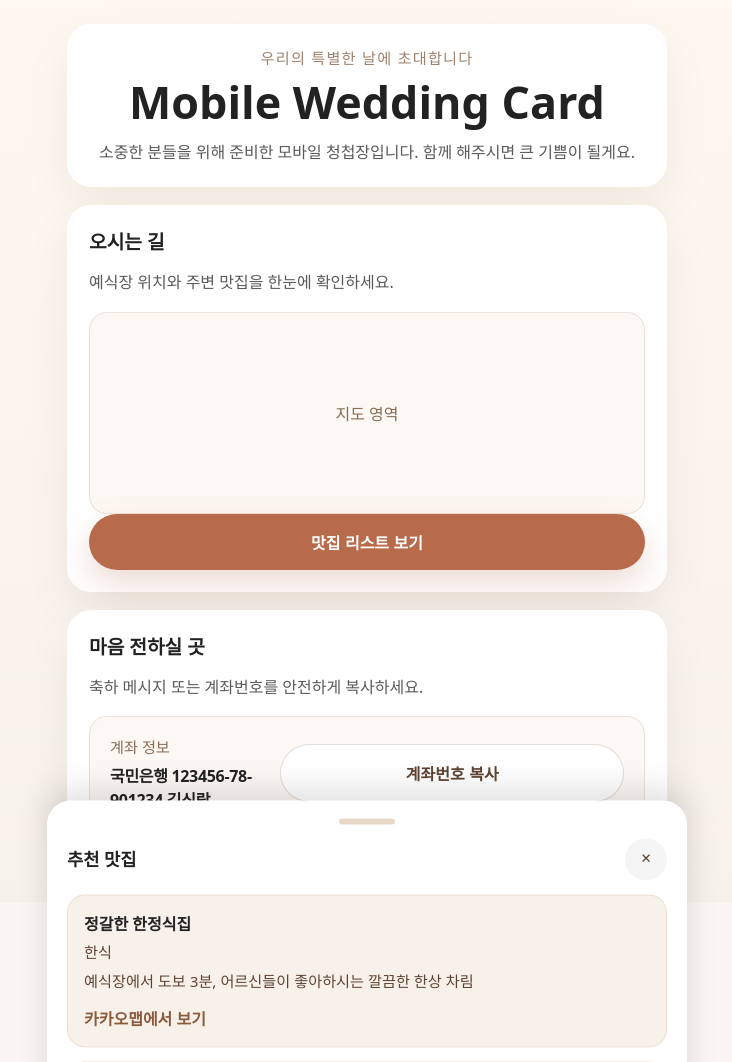
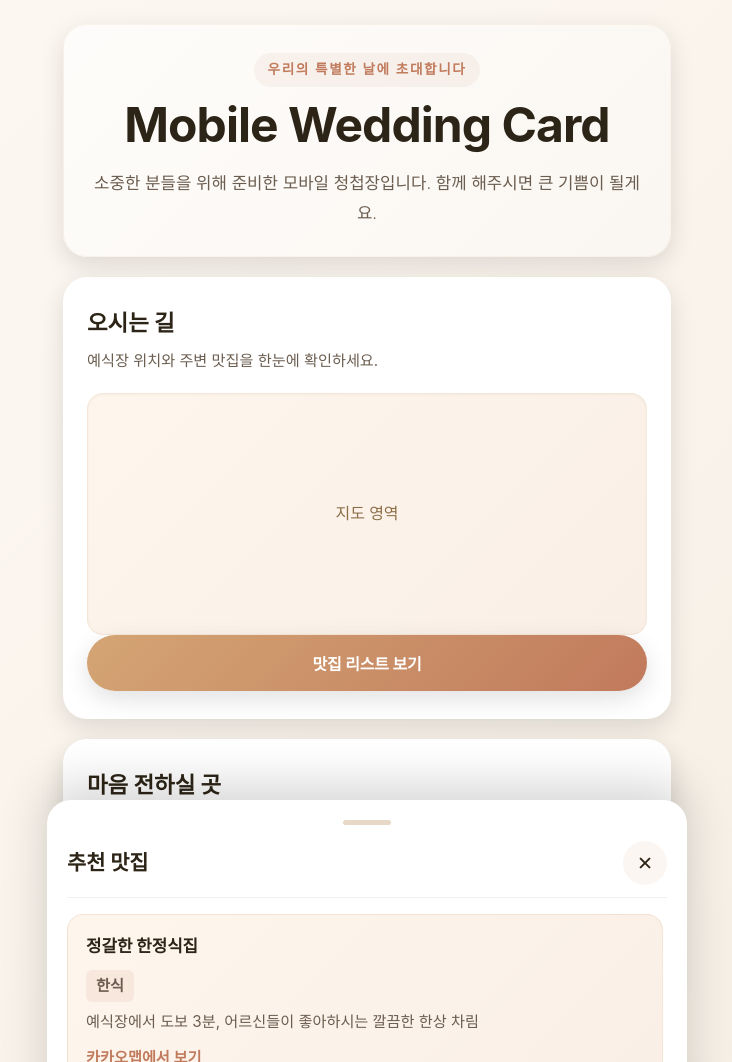
Before and after one commit to wonday325/mobile-wedding-card, a plain HTML site: page index.html in a window 1280 px wide. Shown: the whole page, without its empty margins (273-1005 px from the left). Before the commit the page ends 902 px from the top, so only its background shows below. Drawn offline with Linux system fonts and the light colour scheme.

Commit message:
Improve CSS styling with enhanced design and animations

```diff
--- a/css/style.css
+++ b/css/style.css
@@ -1,8 +1,17 @@
 :root {
-  color-scheme: light;
-  font-family: "Apple SD Gothic Neo", "Noto Sans KR", system-ui, sans-serif;
-  background: #faf7f2;
-  color: #222;
+  --color-primary: #d4a574;
+  --color-secondary: #8b6f47;
+  --color-accent: #c17a5c;
+  --color-light-bg: #faf7f2;
+  --color-white: #ffffff;
+  --color-text: #2c2416;
+  --color-text-muted: #6b5d4f;
+  --shadow-sm: 0 2px 8px rgba(0, 0, 0, 0.08);
+  --shadow-md: 0 8px 24px rgba(0, 0, 0, 0.12);
+  --shadow-lg: 0 16px 48px rgba(0, 0, 0, 0.15);
+  --radius-lg: 24px;
+  --radius-md: 16px;
+  --radius-sm: 12px;
 }
 
 * {
@@ -12,97 +21,142 @@
 html,
 body {
   margin: 0;
-  min-height: 100%;
+  padding: 0;
+  min-height: 100vh;
 }
 
 body {
-  background: linear-gradient(180deg, #fff8f0 0%, #f7f1ec 100%);
+  font-family: -apple-system, BlinkMacSystemFont, "Segoe UI", "Noto Sans KR", sans-serif;
+  background: linear-gradient(135deg, #fdf9f3 0%, #f5eee4 100%);
+  color: var(--color-text);
+  line-height: 1.6;
 }
 
 .page-container {
-  width: min(100%, 640px);
+  width: 100%;
+  max-width: 640px;
   margin: 0 auto;
-  padding: 24px 20px 32px;
+  padding: 24px 16px 40px;
 }
 
 .hero-card,
 .section-card {
-  background: #ffffff;
-  border-radius: 24px;
-  box-shadow: 0 18px 50px rgba(0, 0, 0, 0.06);
-  padding: 22px;
-  margin-bottom: 18px;
+  background: var(--color-white);
+  border-radius: var(--radius-lg);
+  box-shadow: var(--shadow-md);
+  padding: 28px 24px;
+  margin-bottom: 20px;
+  animation: fadeInUp 0.6s ease-out;
+}
+
+@keyframes fadeInUp {
+  from {
+    opacity: 0;
+    transform: translateY(20px);
+  }
+  to {
+    opacity: 1;
+    transform: translateY(0);
+  }
 }
 
 .hero-card {
   text-align: center;
+  background: linear-gradient(135deg, #fefcfa 0%, #faf7f2 100%);
+  border: 1px solid rgba(212, 165, 116, 0.1);
 }
 
 .eyebrow {
-  margin: 0 0 10px;
-  color: #9f826d;
-  font-size: 0.95rem;
-  letter-spacing: 0.08em;
+  display: inline-block;
+  margin: 0 0 12px;
+  padding: 6px 14px;
+  color: var(--color-accent);
+  font-size: 0.85rem;
+  font-weight: 600;
+  letter-spacing: 0.12em;
+  background: rgba(193, 122, 92, 0.08);
+  border-radius: 999px;
 }
 
 h1 {
-  margin: 0;
-  font-size: clamp(2rem, 5vw, 2.8rem);
-  line-height: 1.05;
+  margin: 0 0 8px;
+  font-size: clamp(2.2rem, 6vw, 3rem);
+  font-weight: 700;
+  line-height: 1.1;
+  letter-spacing: -0.02em;
+  color: var(--color-text);
 }
 
-.message,
-.section-header p {
-  margin: 14px 0 0;
-  line-height: 1.65;
-  color: #5a5a5a;
-  font-size: 1rem;
+.message {
+  margin: 16px 0 0;
+  font-size: 1.05rem;
+  line-height: 1.8;
+  color: var(--color-text-muted);
+  font-weight: 300;
 }
 
 .section-header {
-  margin-bottom: 16px;
+  margin-bottom: 20px;
 }
 
 .section-header h2 {
-  margin: 0;
-  font-size: 1.2rem;
+  margin: 0 0 8px;
+  font-size: 1.4rem;
+  font-weight: 700;
+  color: var(--color-text);
 }
 
-.map-card,
-.payment-card {
-  border-radius: 18px;
+.section-header p {
+  margin: 0;
+  font-size: 0.95rem;
+  color: var(--color-text-muted);
+}
+
+.map-card {
+  border-radius: var(--radius-md);
   overflow: hidden;
-  background: #fdf8f3;
-  border: 1px solid rgba(150, 111, 94, 0.16);
+  background: linear-gradient(135deg, #fef5ed 0%, #f9efe6 100%);
+  border: 1px solid rgba(212, 165, 116, 0.15);
+  box-shadow: inset 0 1px 3px rgba(0, 0, 0, 0.04);
 }
 
 .map-placeholder {
-  min-height: 200px;
+  min-height: 240px;
   display: grid;
   place-items: center;
-  color: #866b55;
+  color: var(--color-secondary);
   font-size: 1rem;
-  padding: 32px 16px;
+  padding: 40px 24px;
+  font-weight: 500;
 }
 
 .payment-card {
+  border-radius: var(--radius-md);
+  overflow: hidden;
+  background: linear-gradient(135deg, #fefcfa 0%, #f9efe6 100%);
+  border: 1px solid rgba(212, 165, 116, 0.15);
   display: flex;
   align-items: center;
   justify-content: space-between;
   gap: 16px;
-  padding: 18px 20px;
+  padding: 20px 24px;
 }
 
 .label {
   margin: 0 0 6px;
-  color: #8a6c56;
-  font-size: 0.95rem;
+  color: var(--color-secondary);
+  font-size: 0.85rem;
+  font-weight: 600;
+  letter-spacing: 0.05em;
 }
 
 .payment-detail {
   margin: 0;
+  font-size: 0.95rem;
   font-weight: 700;
-  letter-spacing: -0.02em;
+  letter-spacing: -0.01em;
+  color: var(--color-text);
+  font-family: "Monaco", "Courier New", monospace;
 }
 
 .primary-button,
@@ -111,51 +165,69 @@ h1 {
   border: none;
   cursor: pointer;
   border-radius: 999px;
-  transition: transform 0.2s ease, box-shadow 0.2s ease;
+  font-family: inherit;
+  transition: all 0.3s cubic-bezier(0.23, 1, 0.320, 1);
+  outline: none;
 }
 
 .primary-button,
 .secondary-button {
   width: 100%;
-  padding: 16px 20px;
+  padding: 16px 24px;
   font-size: 1rem;
   font-weight: 700;
+  letter-spacing: -0.01em;
 }
 
 .primary-button {
-  background: #b86b4b;
-  color: #fff;
-  box-shadow: 0 14px 32px rgba(184, 107, 75, 0.24);
+  background: linear-gradient(135deg, #d4a574 0%, #c17a5c 100%);
+  color: var(--color-white);
+  box-shadow: var(--shadow-md);
+}
+
+.primary-button:hover {
+  transform: translateY(-2px);
+  box-shadow: var(--shadow-lg);
+}
+
+.primary-button:active {
+  transform: translateY(0);
 }
 
 .secondary-button {
-  background: #fff;
-  color: #5f4332;
-  border: 1px solid rgba(95, 67, 50, 0.18);
+  background: var(--color-white);
+  color: var(--color-secondary);
+  border: 2px solid var(--color-primary);
 }
 
-.primary-button:hover,
-.secondary-button:hover,
-.icon-button:hover {
-  transform: translateY(-1px);
+.secondary-button:hover {
+  background: rgba(212, 165, 116, 0.08);
+  transform: translateY(-2px);
 }
 
 .icon-button {
-  width: 42px;
-  height: 42px;
+  width: 44px;
+  height: 44px;
+  flex-shrink: 0;
   display: grid;
   place-items: center;
-  background: rgba(0, 0, 0, 0.04);
-  color: #5f4332;
+  background: rgba(212, 165, 116, 0.1);
+  color: var(--color-text);
+  font-size: 1.2rem;
+}
+
+.icon-button:hover {
+  background: rgba(212, 165, 116, 0.2);
 }
 
 .dimmed {
   position: fixed;
   inset: 0;
-  background: rgba(0, 0, 0, 0.42);
+  background: rgba(0, 0, 0, 0.48);
   opacity: 0;
   pointer-events: none;
-  transition: opacity 0.25s ease;
+  transition: opacity 0.3s ease;
+  z-index: 999;
 }
 
 .dimmed.show {
@@ -171,13 +243,17 @@ h1 {
   width: 100%;
   max-width: 640px;
   margin: 0 auto;
-  background: #fff;
-  border-top-left-radius: 24px;
-  border-top-right-radius: 24px;
+  background: var(--color-white);
+  border-top-left-radius: var(--radius-lg);
+  border-top-right-radius: var(--radius-lg);
   transform: translateY(100%);
-  transition: transform 0.3s ease;
-  box-shadow: 0 -12px 32px rgba(0, 0, 0, 0.12);
-  padding: 18px 20px 28px;
+  transition: transform 0.35s cubic-bezier(0.34, 1.56, 0.64, 1);
+  box-shadow: 0 -16px 48px rgba(0, 0, 0, 0.16);
+  padding: 20px 20px 32px;
+  max-height: 85vh;
+  display: flex;
+  flex-direction: column;
+  z-index: 1000;
 }
 
 .bottom-sheet.show {
@@ -185,9 +261,9 @@ h1 {
 }
 
 .sheet-handle {
-  width: 56px;
-  height: 6px;
-  margin: 0 auto 14px;
+  width: 48px;
+  height: 5px;
+  margin: 0 auto 16px;
   border-radius: 999px;
   background: #e7d8c7;
 }
@@ -197,49 +273,112 @@ h1 {
   align-items: center;
   justify-content: space-between;
   gap: 12px;
-  margin-bottom: 14px;
+  margin-bottom: 16px;
+  padding-bottom: 12px;
+  border-bottom: 1px solid rgba(0, 0, 0, 0.06);
 }
 
 .sheet-header h3 {
   margin: 0;
-  font-size: 1.1rem;
+  font-size: 1.3rem;
+  font-weight: 700;
+  color: var(--color-text);
 }
 
 .restaurant-list {
   display: grid;
-  gap: 14px;
+  gap: 12px;
+  overflow-y: auto;
+  flex: 1;
+  padding-right: 4px;
+}
+
+.restaurant-list::-webkit-scrollbar {
+  width: 6px;
+}
+
+.restaurant-list::-webkit-scrollbar-track {
+  background: transparent;
+}
+
+.restaurant-list::-webkit-scrollbar-thumb {
+  background: rgba(212, 165, 116, 0.3);
+  border-radius: 3px;
 }
 
 .restaurant-card {
-  padding: 16px;
-  border-radius: 18px;
-  background: #f7f1ea;
-  border: 1px solid rgba(178, 136, 112, 0.18);
+  padding: 18px;
+  border-radius: var(--radius-md);
+  background: linear-gradient(135deg, #fef5ed 0%, #f9efe6 100%);
+  border: 1px solid rgba(212, 165, 116, 0.2);
+  transition: all 0.3s ease;
+}
+
+.restaurant-card:hover {
+  transform: translateY(-2px);
+  box-shadow: var(--shadow-md);
+  border-color: rgba(212, 165, 116, 0.4);
 }
 
 .restaurant-card h4 {
-  margin: 0 0 6px;
-  font-size: 1rem;
+  margin: 0 0 4px;
+  font-size: 1.05rem;
+  font-weight: 700;
+  color: var(--color-text);
+}
+
+.restaurant-category {
+  display: inline-block;
+  padding: 4px 10px;
+  margin: 6px 0 0 0 !important;
+  background: rgba(193, 122, 92, 0.1);
+  color: var(--color-accent);
+  font-size: 0.8rem;
+  font-weight: 600;
+  border-radius: 6px;
 }
 
 .restaurant-card p {
-  margin: 6px 0 0;
-  color: #5f4332;
-  line-height: 1.55;
+  margin: 8px 0 0;
+  color: var(--color-text-muted);
+  line-height: 1.6;
   font-size: 0.95rem;
 }
 
 .restaurant-card a {
-  display: inline-block;
+  display: inline-flex;
+  align-items: center;
+  gap: 6px;
   margin-top: 12px;
-  color: #8b5a3c;
+  color: var(--color-accent);
   text-decoration: none;
   font-weight: 700;
+  font-size: 0.95rem;
+  transition: all 0.2s ease;
 }
 
-@media (max-width: 420px) {
+.restaurant-card a:hover {
+  color: var(--color-secondary);
+  gap: 10px;
+}
+
+@media (max-width: 480px) {
   .page-container {
-    padding: 18px 16px 28px;
+    padding: 20px 12px 32px;
+  }
+
+  .hero-card,
+  .section-card {
+    padding: 22px 18px;
+    margin-bottom: 16px;
+  }
+
+  h1 {
+    font-size: 2rem;
+  }
+
+  .section-header h2 {
+    font-size: 1.2rem;
   }
 
   .payment-card {
@@ -249,6 +388,7 @@ h1 {
 
   .primary-button,
   .secondary-button {
-    padding: 14px 18px;
+    padding: 14px 20px;
+    font-size: 0.95rem;
   }
 }
```
